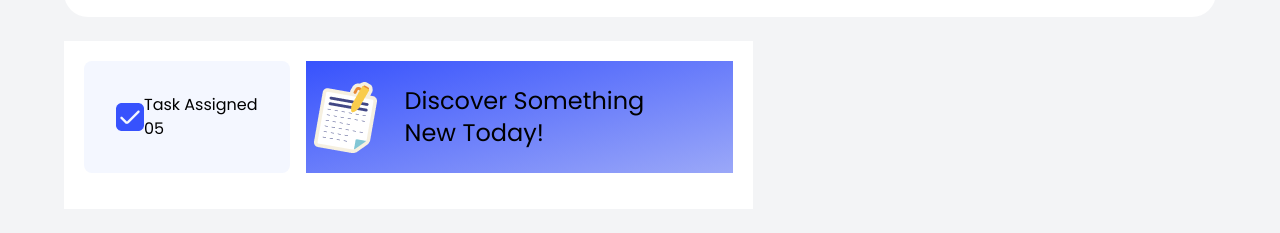
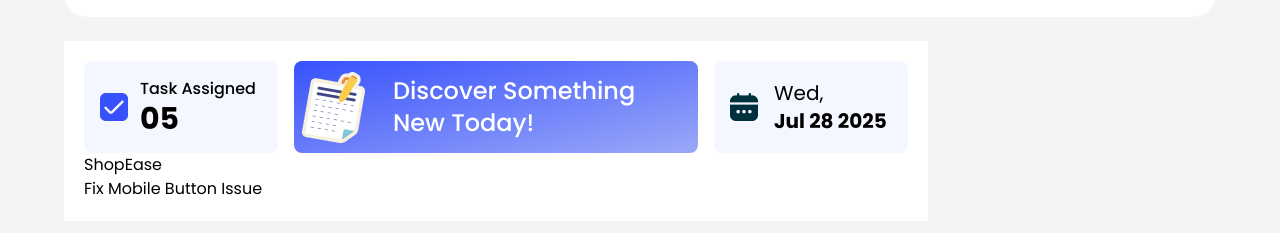
Before and after one commit to tuhinalrakib/ph-assignment5, a plain HTML site: page index.html in a window 1280 px wide. Both pictures are taken after a click on the button 1160 px from the left and 80 px from the top of the page. Shown: the part 119-352 px from the top of the page. Drawn offline with nearby package versions, Linux system fonts and the light colour scheme.

Commit message:
4th commit

```diff
--- a/index.html
+++ b/index.html
@@ -40,7 +40,7 @@
                     <img src="./assets/checkbox.png" alt="">
                     <h1 class="text-[#1e1e1e] text-3xl font-bold">23</h1>
                 </div>
-                <button class="bg-secondary p-4 rounded-full">
+                <button id="btn-bg-change" class="bg-secondary p-4 rounded-full">
                     <img src="./assets/theme-btn.png" alt="">
                 </button>
             </div>
@@ -49,26 +49,41 @@
 <!-- Card Section -->
 <main>
     <section class="flex">
-        <div class="flx-[3] bg-primary p-5">
-            <div class="grid grid-cols-3 grid-rows-1 gap-4">
-                <div class="flex p-8 bg-secondary rounded-lg items-center">
-                    <img src="./assets/checkbox.png" alt="">
-                    <div>
-                        <h4>Task Assigned</h4>
-                        <h1>05</h1>
+        <div class="basis-3/4 bg-primary p-5">
+            <div class="flex flex-col">
+                <div class="grid grid-cols-4 grid-rows-1 gap-4">
+                    <div class="col-span-1 flex p-4 bg-secondary rounded-lg gap-3 font-medium items-center">
+                        <img src="./assets/checkbox.png" alt="">
+                        <div>
+                            <p class="text-base">Task Assigned</p>
+                            <h1 class="text-3xl font-bold">05</h1>
+                        </div>
+                    </div>
+                    <div class="col-span-2 bg-gradient-to-br from-[#3752FD] to-[#9BA8F8] flex items-center text-2xl gap-5 rounded-lg">
+                        <img src="./assets/board.png" alt="">
+                        <h3 class="text-primary text-2xl font-medium">Discover Something<br> New Today!</h3>
+                    </div>
+                    <div class="col-span-1 flex items-center gap-4 bg-secondary p-4 rounded-lg">
+                        <img src="./assets/calender.png" alt="">
+                        <div>
+                            <h6 class="text-xl">Wed,</h6>
+                            <h1 class="font-bold text-xl">Jul 28 2025</h1>
+                        </div>
                     </div>
                 </div>
-                <div class="col-span-2 bg-gradient-to-br from-[#3752FD] to-[#9BA8F8] flex items-center text-2xl gap-5">
-                    <img src="./assets/board.png" alt="">
-                    <h3>Discover Something<br> New Today!</h3>
+                <div class="grid">
+                    <p>ShopEase</p>
+                    <h2>Fix Mobile Button Issue</h2>
                 </div>
-                <div></div>
             </div>
         </div>
-        <div class="flx-[3]">
+        <div class="basis-1/4">
 
         </div>
     </section>
 </main>
+
+<script src="./utilities/common.js"></script>
+<script src="./script/app.js"></script>
 </body>
 </html>
--- /dev/null
+++ b/script/app.js
@@ -0,0 +1,10 @@
+const btnBgChange = getElementById("btn-bg-change")
+
+btnBgChange.addEventListener("click",function(e){
+    document.body.style.backgroundColor = changedBGColor()
+})
+
+function changedBGColor(){
+    const randomColor = '#' + Math.round(Math.random()*16777215)
+    return randomColor
+}
--- /dev/null
+++ b/utilities/common.js
@@ -0,0 +1,4 @@
+function getElementById(id){
+    const element = document.getElementById(id)
+    return element
+}
```
